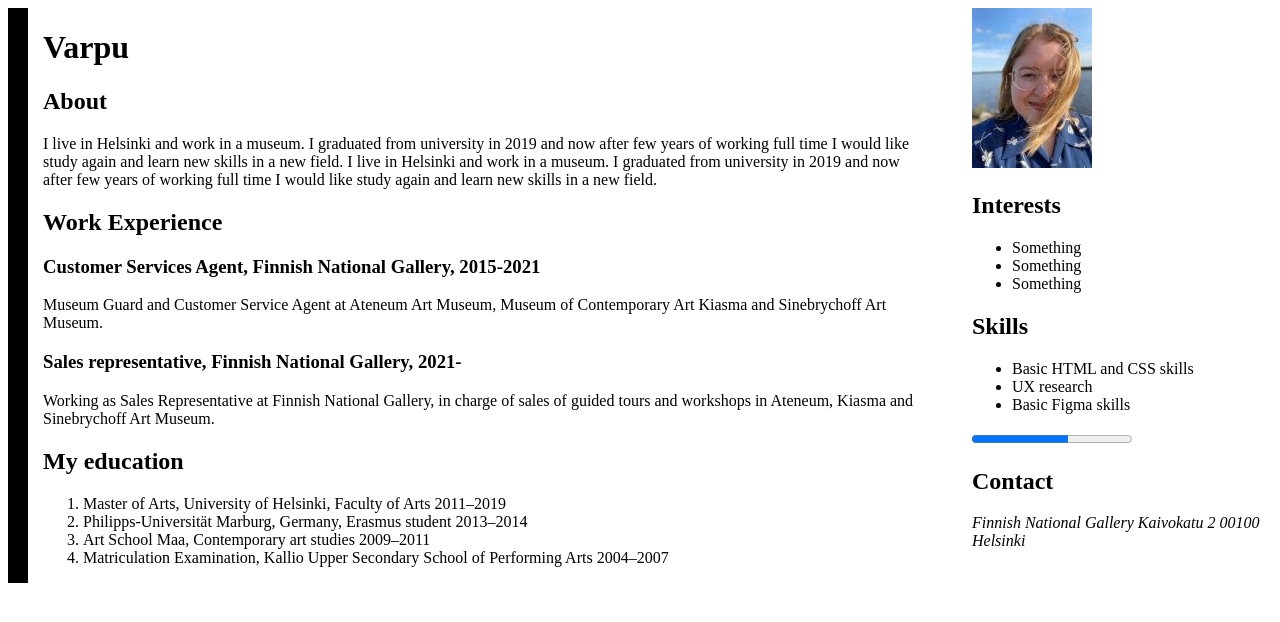
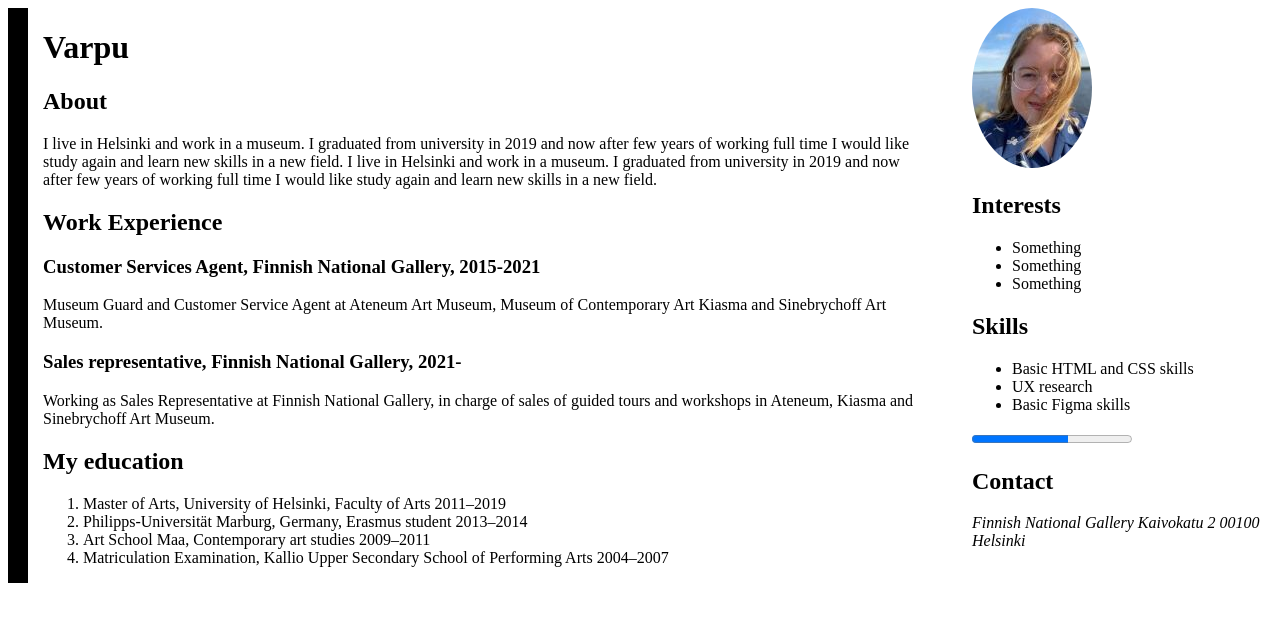
Before and after one commit to Uprav-witch/hello-world, a plain HTML site: page index.html in a window 1280 px wide. Drawn offline with Linux system fonts and the light colour scheme.

Commit message:
Update index.html

```diff
--- a/index.html
+++ b/index.html
@@ -19,6 +19,10 @@
             margin-left: 20px; /* Add margin between the aside and the content */
             margin-bottom: 20px; /* Add margin between the stacked elements */
         }
+
+        .round-image {
+    border-radius: 50%; /* Make the border radius 50% to create a circular shape */
+}
     </style>
     <meta name="viewport" content="width=device-width, initial-scale=1.0">
 </head>
@@ -63,7 +67,7 @@
 
     <aside>
         <div class="image">
-            <img src="images/Varpu.elokuu.2023.pieni.JPG" alt="Smiling person with glasses and blue background">
+            <img src="images/Varpu.elokuu.2023.pieni.JPG" alt="Smiling person with glasses and blue background" class="round-image">
         </div>
         <div class="interests">
             <h2>Interests</h2>
```
